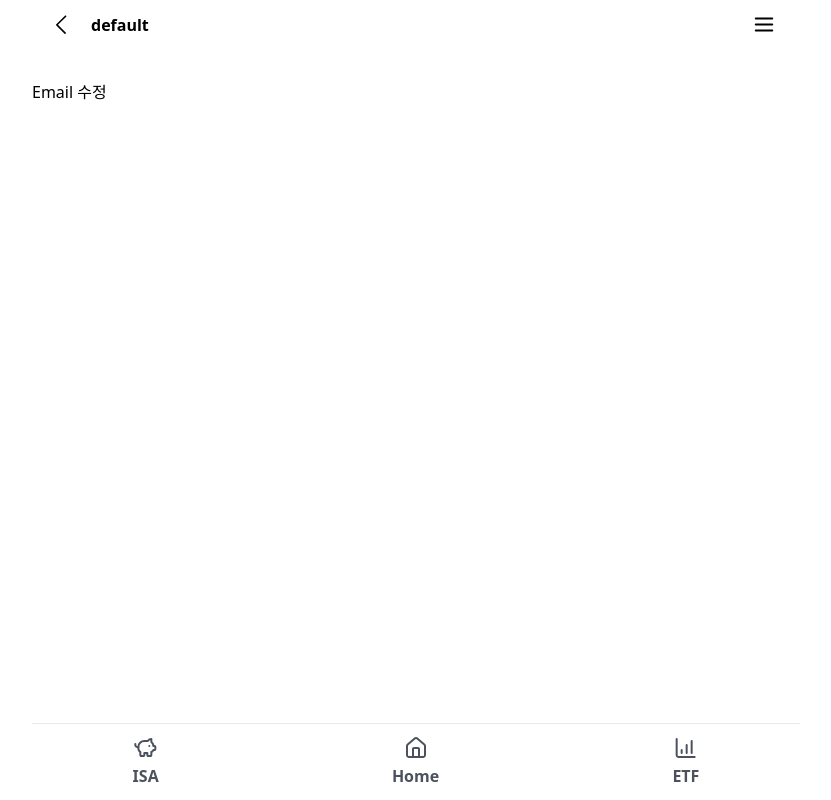
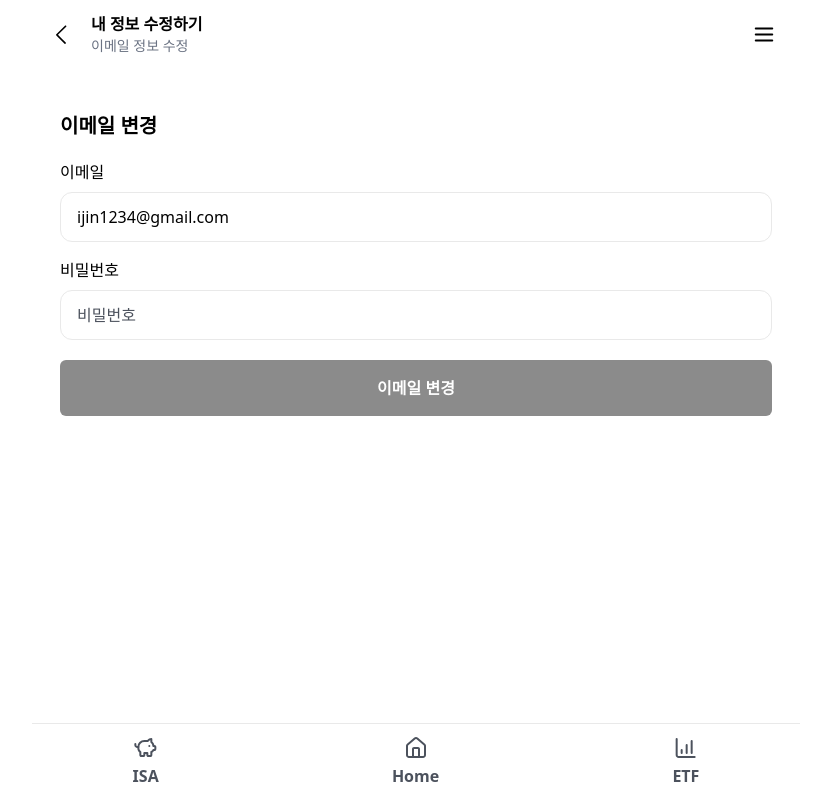
Before and after one commit to jjinleee/ISAID, a Next.js app: page /mypage/edit-profile/email in a window 1280 px wide. Shown: the whole page, without its empty margins (224-1055 px from the left). Built offline with nearby package versions, Linux system fonts and the light colour scheme.

Commit message:
feat: mypage 퍼블리싱 (#43)

```diff
--- a/app/(routes)/(auth)/register/_components/register-form.tsx
+++ b/app/(routes)/(auth)/register/_components/register-form.tsx
@@ -20,6 +20,7 @@ export interface FormData {
   email: string;
   password: string;
   passwordConfirm: string;
+  oldPassword?: string;
 }
 
 interface ValidationErrors {
@@ -32,6 +33,7 @@ interface ValidationErrors {
   email: boolean;
   password: boolean;
   passwordConfirm: boolean;
+  oldPassword?: boolean;
 }
 
 export default function RegisterForm() {
@@ -137,8 +139,10 @@ export default function RegisterForm() {
         validateField('passwordConfirm', formData.passwordConfirm, formData)
       );
     }
-
-    return validateField(currentField, formData[currentField], formData);
+    if (currentField !== 'oldPassword') {
+      return validateField(currentField, formData[currentField], formData);
+    }
+    return false;
   };
 
   const handleSubmit = async () => {
--- a/app/(routes)/mypage/_components/my-page-container.tsx
+++ b/app/(routes)/mypage/_components/my-page-container.tsx
@@ -45,11 +45,6 @@ export const MyPageContainer = ({ session }: Props) => {
   );
 
   const tabs = ['보유 ETF', '연결 계좌'];
-  const handleCopy = async () => {
-    await navigator.clipboard.writeText(
-      `${bankType} ${accountNumber.replace(/-/g, '')}`
-    );
-  };
 
   useEffect(() => {
     setSelectedEtf(etfDetailMap[selectedItem]);
--- a/app/(routes)/mypage/edit-profile/_components/edit-profile-container.tsx
+++ b/app/(routes)/mypage/edit-profile/_components/edit-profile-container.tsx
@@ -1,10 +1,17 @@
 'use client';
 
+import { useEffect } from 'react';
 import { useRouter } from 'next/navigation';
+import { useHeader } from '@/context/header-context';
 import ArrowIcon from '@/public/images/arrow-icon';
 import Button from '@/components/button';
 
 export const EditProfileContainer = () => {
+  const { setHeader } = useHeader();
+  useEffect(() => {
+    setHeader('내 정보 수정하기', '회원정보를 확인하고 수정할 수 있어요');
+  }, []);
+
   const router = useRouter();
   const gun = [
     { target: '이름', path: 'name' },
--- a/app/(routes)/mypage/edit-profile/email/_components/edit-email-container.tsx
+++ b/app/(routes)/mypage/edit-profile/email/_components/edit-email-container.tsx
@@ -1,4 +1,83 @@
+'use client';
+
+import { useEffect, useState } from 'react';
+import { useRouter } from 'next/navigation';
+import { FormData } from '@/app/(routes)/(auth)/register/_components/register-form';
+import { useHeader } from '@/context/header-context';
+import Button from '@/components/button';
+import CustomInput from '@/components/input';
+import { validateField } from '@/lib/utils';
+
+interface EMailData {
+  email: string;
+  password: string;
+}
+
+interface ValidationErrors {
+  email: boolean;
+  password: boolean;
+}
+
 export const EditEmailContainer = () => {
-  return <div>Email 수정</div>;
+  const { setHeader } = useHeader();
+  useEffect(() => {
+    setHeader('내 정보 수정하기', '이메일 정보 수정');
+  }, []);
+
+  const [emailData, setEMailData] = useState<EMailData>({
+    email: 'ijin1234@gmail.com',
+    password: '',
+  });
+  const [validationErrors, setValidationErrors] = useState<ValidationErrors>({
+    email: false,
+    password: true,
+  });
+
+  const handleInputChange = (field: keyof FormData, value: string) => {
+    if (field === 'password' || field === 'email') {
+      setEMailData((prev) => ({ ...prev, [field]: value }));
+
+      setValidationErrors((prev) => ({
+        ...prev,
+        [field]: !validateField(field, value, emailData),
+      }));
+    }
+  };
+
+  return (
+    <div className='w-full pt-8 pb-10 px-7 flex flex-col gap-5'>
+      <h1 className='text-xl font-semibold'>이메일 변경</h1>
+      <div className='flex flex-col gap-4'>
+        <div className='flex flex-col gap-2'>
+          <label>이메일</label>
+          <CustomInput
+            thin={true}
+            type={'email'}
+            field='email'
+            placeholder={''}
+            value={emailData.email}
+            onChangeField={handleInputChange}
+          />
+        </div>
+        <div className='flex flex-col gap-2'>
+          <label>비밀번호</label>
+          <CustomInput
+            type='password'
+            thin={true}
+            placeholder='비밀번호'
+            name='password'
+            field='password'
+            value={emailData.password}
+            onChangeField={handleInputChange}
+          />
+        </div>
+      </div>
+      <Button
+        text={'이메일 변경'}
+        thin={false}
+        active={!validationErrors.email && !validationErrors.password}
+      />
+    </div>
+  );
 };
 export default EditEmailContainer;
--- a/app/(routes)/mypage/edit-profile/home/_components/edit-home-container.tsx
+++ b/app/(routes)/mypage/edit-profile/home/_components/edit-home-container.tsx
@@ -1,8 +1,9 @@
 'use client';
 
-import { useState } from 'react';
+import { useEffect, useState } from 'react';
 import AddressSearch from '@/app/(routes)/(auth)/register/_components/address-modal';
 import { FormData } from '@/app/(routes)/(auth)/register/_components/register-form';
+import { useHeader } from '@/context/header-context';
 import Button from '@/components/button';
 import CustomInput from '@/components/input';
 import { formatTelNo, validateField } from '@/lib/utils';
@@ -17,6 +18,10 @@ interface ValidationErrors {
 }
 
 export const EditHomeContainer = () => {
+  const { setHeader } = useHeader();
+  useEffect(() => {
+    setHeader('내 정보 수정하기', '자택 정보 수정');
+  }, []);
   const [showAddressModal, setShowAddressModal] = useState(false);
   const [homeData, setHomeData] = useState<HomeData>({
     address: '경기도 용인시 수지구',
@@ -71,7 +76,11 @@ export const EditHomeContainer = () => {
           />
         </div>
       </div>
-      {/*<Button text={'이름 변경'} thin={false} active={!validationErrors.name} />*/}
+      <Button
+        text={'자택 정보 변경'}
+        thin={false}
+        active={!validationErrors.address}
+      />
       {showAddressModal && (
         <AddressSearch
           onCompleteAction={(addr) => handleAddressSelect(addr)}
--- a/app/(routes)/mypage/edit-profile/name/_components/edit-name-container.tsx
+++ b/app/(routes)/mypage/edit-profile/name/_components/edit-name-container.tsx
@@ -1,7 +1,8 @@
 'use client';
 
-import { useState } from 'react';
+import { useEffect, useState } from 'react';
 import { FormData } from '@/app/(routes)/(auth)/register/_components/register-form';
+import { useHeader } from '@/context/header-context';
 import Button from '@/components/button';
 import CustomInput from '@/components/input';
 import { validateField } from '@/lib/utils';
@@ -16,6 +17,11 @@ interface ValidationErrors {
 }
 
 export const EditNameContainer = () => {
+  const { setHeader } = useHeader();
+  useEffect(() => {
+    setHeader('내 정보 수정하기', '이름 수정');
+  }, []);
+
   const [nameData, setNameData] = useState<NameData>({
     name: '곽희건',
     nameEng: 'Jin Lee',
--- a/app/(routes)/mypage/edit-profile/password/_components/edit-password-container.tsx
+++ b/app/(routes)/mypage/edit-profile/password/_components/edit-password-container.tsx
@@ -1,4 +1,144 @@
+'use client';
+
+import { useEffect, useState } from 'react';
+import { FormData } from '@/app/(routes)/(auth)/register/_components/register-form';
+import { useHeader } from '@/context/header-context';
+import Button from '@/components/button';
+import CustomInput from '@/components/input';
+import { Label } from '@/components/ui/label';
+import { validateField } from '@/lib/utils';
+
+interface PasswordData {
+  password: string;
+  passwordConfirm: string;
+  oldPassword: string;
+}
+
+interface ValidationErrors {
+  password: boolean;
+  passwordConfirm: boolean;
+  oldPassword: boolean;
+}
+
 export const EditPasswordContainer = () => {
-  return <div>Password 수정</div>;
+  const { setHeader } = useHeader();
+  useEffect(() => {
+    setHeader('내 정보 수정하기', '비밀번호 수정');
+  }, []);
+
+  const [passwordData, setPasswordData] = useState<PasswordData>({
+    password: '',
+    passwordConfirm: '',
+    oldPassword: '',
+  });
+  const [validationErrors, setValidationErrors] = useState<ValidationErrors>({
+    password: true,
+    passwordConfirm: true,
+    oldPassword: true,
+  });
+
+  const [showPasswordError, setShowPasswordError] = useState<boolean>(false);
+
+  const handleInputChange = (field: keyof FormData, value: string) => {
+    if (field === 'password') {
+      const isValid = validateField(field, value, passwordData);
+      setShowPasswordError(!isValid && value.length > 0);
+    }
+
+    if (
+      field === 'password' ||
+      field === 'passwordConfirm' ||
+      field === 'oldPassword'
+    ) {
+      setPasswordData((prev) => ({ ...prev, [field]: value }));
+
+      setValidationErrors((prev) => ({
+        ...prev,
+        [field]: !validateField(field, value, passwordData),
+      }));
+    }
+  };
+  return (
+    <div className='w-full pt-8 pb-10 px-7 flex flex-col gap-5'>
+      <h1 className='text-xl font-semibold'>이메일 변경</h1>
+      <div className='flex flex-col gap-4'>
+        <div className='flex flex-col gap-2'>
+          <Label htmlFor='password' className='text-gray-600'>
+            비밀번호
+          </Label>
+          <CustomInput
+            type='password'
+            thin={true}
+            placeholder='비밀번호'
+            name='password'
+            field='password'
+            value={passwordData.password}
+            onChangeField={handleInputChange}
+          />
+
+          <p
+            className={`text-xs text-gray-500 ${
+              passwordData.password
+                ? showPasswordError
+                  ? 'text-red-500'
+                  : 'text-primary'
+                : 'text-gray-500'
+            }`}
+          >
+            영문+숫자+특수 문자, 8자 이상으로 조합해서 만들어 주세요
+          </p>
+        </div>
+        <div className='flex flex-col gap-2'>
+          <Label htmlFor='password' className='text-gray-600'>
+            비밀번호 확인
+          </Label>
+          <CustomInput
+            type='password'
+            thin={true}
+            placeholder='비밀번호'
+            name='passwordConfirm'
+            field='passwordConfirm'
+            value={passwordData.passwordConfirm}
+            onChangeField={handleInputChange}
+          />
+
+          <p
+            className={`text-xs text-gray-500 ${
+              passwordData.passwordConfirm
+                ? passwordData.password != passwordData.passwordConfirm
+                  ? 'text-red-500'
+                  : 'text-primary'
+                : 'text-gray-500'
+            }`}
+          >
+            비밀번호를 한번 더 입력해주세요.
+          </p>
+        </div>
+        <div className='flex flex-col gap-2'>
+          <Label htmlFor='password' className='text-gray-600'>
+            기존 비밀번호
+          </Label>
+          <CustomInput
+            type='password'
+            thin={true}
+            placeholder='비밀번호'
+            name='oldPassword'
+            field='oldPassword'
+            value={passwordData.oldPassword}
+            onChangeField={handleInputChange}
+          />
+        </div>
+      </div>
+      <Button
+        text={'비밀번호 변경'}
+        thin={false}
+        active={
+          !validationErrors.password &&
+          !validationErrors.passwordConfirm &&
+          !validationErrors.oldPassword
+        }
+      />
+    </div>
+  );
 };
 export default EditPasswordContainer;
--- a/app/(routes)/mypage/edit-profile/phone/_components/edit-phone-container.tsx
+++ b/app/(routes)/mypage/edit-profile/phone/_components/edit-phone-container.tsx
@@ -2,6 +2,7 @@
 
 import { useEffect, useState } from 'react';
 import { FormData } from '@/app/(routes)/(auth)/register/_components/register-form';
+import { useHeader } from '@/context/header-context';
 import Button from '@/components/button';
 import CustomInput from '@/components/input';
 import { validateField } from '@/lib/utils';
@@ -17,6 +18,11 @@ interface ValidationErrors {
 }
 
 export const EditPhoneContainer = () => {
+  const { setHeader } = useHeader();
+  useEffect(() => {
+    setHeader('내 정보 수정하기', '전화번호 수정');
+  }, []);
+
   const [phoneData, setPhoneData] = useState<PhoneData>({
     phone: '01012323332',
     verificationCode: '',
```
